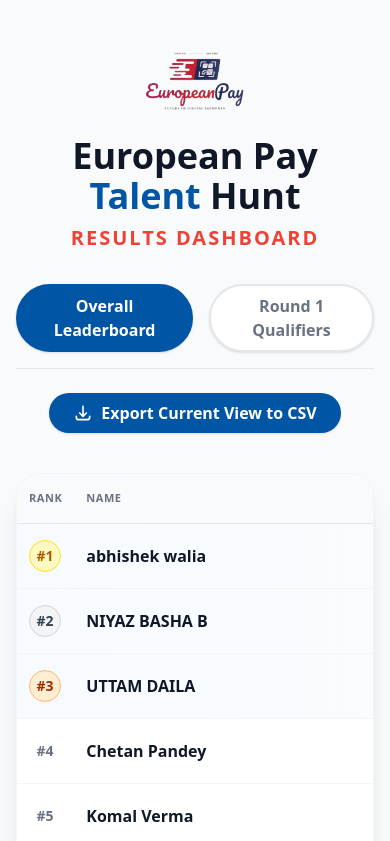
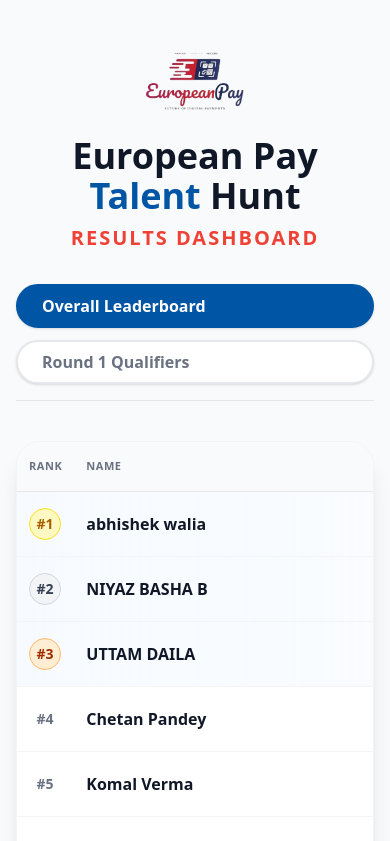
Before and after one commit to adarshtiwarieupay-wq/TalentHunt-Admin-Panel, a Next.js app: page / in a window 390 px wide. Shown: the top 841 px of the page. Built offline with nearby package versions, Linux system fonts and the light colour scheme.

Commit message:
Remove export to CSV button and make tabs responsive

```diff
--- a/src/app/page.tsx
+++ b/src/app/page.tsx
@@ -24,24 +24,6 @@
 
   const currentData = activeTab === "leaderboard" ? leaderboardData : qualifiersData;
 
-  const exportToCSV = () => {
-    if (currentData.length === 0) return;
-
-    // We export the sanitized data (without email/contact no)
-    const headers = ["Rank,Name,Country,Start Time,End Time,Time Taken,Status,Score,Fields/Niche"];
-    const rows = currentData.map((candidate: any, index: number) =>
-      `${candidate.Rank || index + 1},"${candidate.Name}","${candidate.Country || ''}","${candidate['Start Time'] || ''}","${candidate['End Time'] || ''}","${candidate['Time Taken'] || ''}","${candidate.Status || ''}",${candidate.Score || ''},"${candidate['Fields/Niche'] || ''}"`
-    );
-
-    const csvContent = "data:text/csv;charset=utf-8," + headers.concat(rows).join("\n");
-    const encodedUri = encodeURI(csvContent);
-    const link = document.createElement("a");
-    link.setAttribute("href", encodedUri);
-    link.setAttribute("download", `${activeTab}_export.csv`);
-    document.body.appendChild(link);
-    link.click();
-    document.body.removeChild(link);
-  };
 
   if (!isMounted) return null; // Avoid hydration mismatch
 
@@ -56,7 +38,7 @@
           <h1 className="text-4xl md:text-5xl font-extrabold text-gray-900 mb-2">European Pay <span className="text-[#0055A4]">Talent</span> Hunt</h1>
           <h2 className="text-xl md:text-2xl font-bold text-[#EF4135] uppercase tracking-widest">Results Dashboard</h2>
 
-          <div className="mt-8 flex justify-center gap-4 border-b border-gray-200 pb-4">
+          <div className="mt-8 flex flex-col sm:flex-row justify-center gap-3 sm:gap-4 border-b border-gray-200 pb-4">
             <button
               onClick={() => setActiveTab("leaderboard")}
               className={`font-bold py-2 px-6 rounded-full shadow-sm transition-colors flex items-center gap-2 border-2
@@ -73,18 +55,6 @@
             </button>
           </div>
 
-          <div className="mt-6 flex justify-center gap-4">
-            <button
-              onClick={exportToCSV}
-              disabled={currentData.length === 0}
-              className="bg-[#0055A4] hover:bg-blue-700 disabled:bg-gray-300 disabled:cursor-not-allowed text-white font-bold py-2 px-6 rounded-full shadow transition-colors flex items-center gap-2"
-            >
-              <svg xmlns="http://www.w3.org/2000/svg" className="h-5 w-5" fill="none" viewBox="0 0 24 24" stroke="currentColor">
-                <path strokeLinecap="round" strokeLinejoin="round" strokeWidth={2} d="M4 16v1a3 3 0 003 3h10a3 3 0 003-3v-1m-4-4l-4 4m0 0l-4-4m4 4V4" />
-              </svg>
-              Export Current View to CSV
-            </button>
-          </div>
         </div>
 
         <div className="bg-white rounded-3xl shadow-xl border border-gray-100 overflow-hidden">
```
